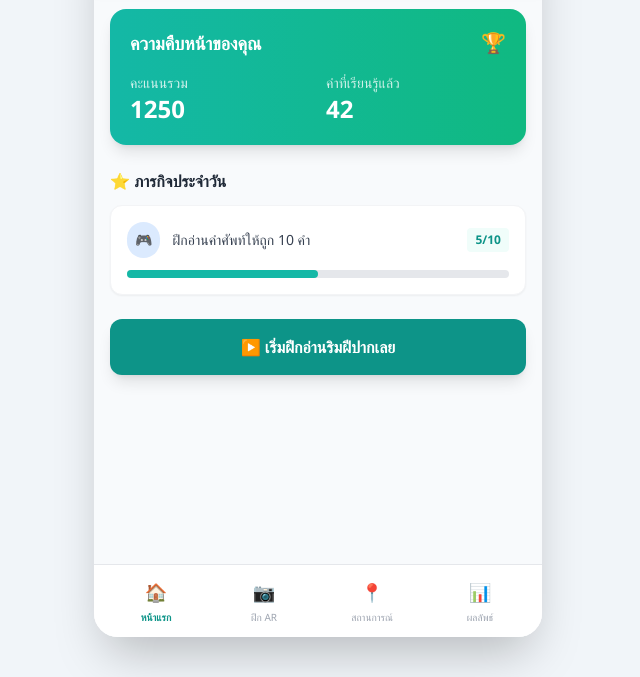
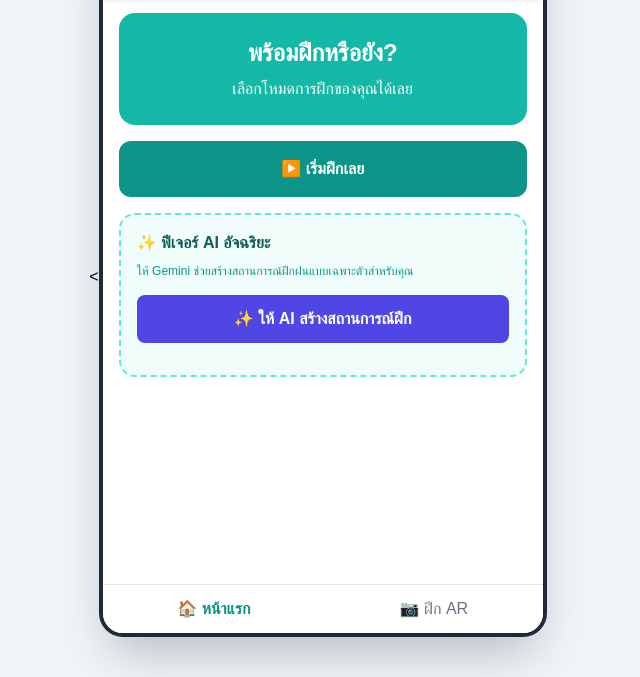
Before and after one commit to 24Piyapran/Lipcoach-ar, a plain HTML site: page index.html in a window 1280 px wide. Shown: the part 123-800 px from the top of the page, without its empty margins (322-962 px from the left). Drawn offline with nearby package versions, Linux system fonts and the light colour scheme.

Commit message:
Update index.html

```diff
--- a/index.html
+++ b/index.html
@@ -1,90 +1,104 @@
-<!DOCTYPE html>
+<<!DOCTYPE html>
 <html lang="th">
 <head>
   <meta charset="UTF-8">
   <meta name="viewport" content="width=device-width, initial-scale=1.0">
-  <title>LipCoach AR</title>
-
+  <title>LipCoach AR - AI Powered</title>
   <script src="https://cdn.tailwindcss.com"></script>
-
   <style>
-    body { font-family: 'Segoe UI', Tahoma, Geneva, Verdana, sans-serif; }
-    .pb-safe { padding-bottom: env(safe-area-inset-bottom); }
-    .icon { display: inline-block; width: 24px; height: 24px; stroke-width: 2; stroke: currentColor; fill: none; stroke-linecap: round; stroke-linejoin: round; }
+    body { font-family: sans-serif; }
+    .page { display: none; }
+    .page.active { display: block; }
   </style>
 </head>
 <body class="bg-slate-100 flex justify-center items-center min-h-screen">
 
-  <div class="w-full max-w-md h-[100vh] sm:h-[90vh] bg-white sm:rounded-3xl shadow-2xl overflow-hidden flex flex-col relative" id="app-container">
+  <div class="w-full max-w-md h-[90vh] bg-white rounded-3xl shadow-2xl overflow-hidden flex flex-col relative border-4 border-gray-800">
 
-    <header class="bg-teal-600 text-white p-4 pt-8 sm:pt-4 flex justify-between items-center z-10 shadow-md">
-      <div>
-        <h1 class="text-xl font-bold tracking-wider">LipCoach AR</h1>
-        <p class="text-xs text-teal-100">สวัสดี, เจมส์</p>
-      </div>
-      <div class="flex items-center gap-2 bg-teal-700 px-3 py-1 rounded-full">
-        <span class="text-xs">🔥 5 วัน</span>
-      </div>
+    <header class="bg-teal-600 text-white p-4 shadow-md">
+      <h1 class="text-xl font-bold">LipCoach AR</h1>
+      <p class="text-xs text-teal-100">สวัสดี, คุณ (เวอร์ชันอัจฉริยะด้วย AI)</p>
     </header>
 
-    <main class="flex-1 overflow-y-auto bg-slate-50 pb-20 p-4 space-y-6">
-      <div class="bg-gradient-to-r from-teal-500 to-emerald-500 rounded-2xl p-5 text-white shadow-lg">
-        <div class="flex justify-between items-center mb-4">
-          <h2 class="text-lg font-semibold">ความคืบหน้าของคุณ</h2>
-          <span class="text-xl">🏆</span>
+    <main class="flex-1 overflow-y-auto p-4" id="main-content">
+      <!-- หน้าแรก -->
+      <div id="page-home" class="page active space-y-4">
+        <div class="bg-teal-500 p-6 rounded-2xl text-white text-center">
+          <h2 class="text-2xl font-bold">พร้อมฝึกหรือยัง?</h2>
+          <p class="mt-2">เลือกโหมดการฝึกของคุณได้เลย</p>
         </div>
-        <div class="grid grid-cols-2 gap-4">
-          <div>
-            <p class="text-sm opacity-80">คะแนนรวม</p>
-            <p class="text-2xl font-bold">1250</p>
-          </div>
-          <div>
-            <p class="text-sm opacity-80">คำที่เรียนรู้แล้ว</p>
-            <p class="text-2xl font-bold">42</p>
-          </div>
+        <button onclick="showPage('page-practice')" class="w-full bg-teal-600 text-white py-4 rounded-xl font-bold hover:bg-teal-700">▶️ เริ่มฝึกเลย</button>
+
+        <!-- ฟีเจอร์ใหม่: Gemini API Integration -->
+        <div class="mt-6 p-4 border-2 border-dashed border-teal-300 rounded-2xl bg-teal-50">
+          <h3 class="font-bold text-teal-800 mb-2">✨ ฟีเจอร์ AI อัจฉริยะ</h3>
+          <p class="text-xs text-teal-600 mb-4">ให้ Gemini ช่วยสร้างสถานการณ์ฝึกฝนแบบเฉพาะตัวสำหรับคุณ</p>
+          <button onclick="generateScenarioWithGemini()" class="w-full bg-indigo-600 text-white py-3 rounded-lg font-bold hover:bg-indigo-700 transition-all flex items-center justify-center gap-2">
+            ✨ ให้ AI สร้างสถานการณ์ฝึก
+          </button>
+          <p id="ai-result" class="text-sm text-gray-700 mt-4 font-medium italic"></p>
         </div>
       </div>
 
-      <div>
-        <h3 class="font-bold text-gray-800 mb-3 flex items-center gap-2">⭐ ภารกิจประจำวัน</h3>
-        <div class="bg-white rounded-xl p-4 shadow-sm border border-gray-100 space-y-3">
-          <div class="flex justify-between items-center">
-            <div class="flex items-center gap-3">
-              <div class="bg-blue-100 p-2 rounded-full text-blue-600 text-sm">🎮</div>
-              <span class="text-sm font-medium text-gray-700">ฝึกอ่านคำศัพท์ให้ถูก 10 คำ</span>
-            </div>
-            <span class="text-xs font-bold text-teal-600 bg-teal-50 px-2 py-1 rounded">5/10</span>
-          </div>
-          <div class="w-full bg-gray-200 rounded-full h-2">
-            <div class="bg-teal-500 h-2 rounded-full" style="width: 50%;"></div>
+      <!-- หน้าฝึกฝน -->
+      <div id="page-practice" class="page space-y-4">
+        <div id="practice-area" class="bg-black h-64 rounded-2xl flex items-center justify-center text-white text-center p-4">
+          <div>
+            <div class="text-4xl mb-2">📷</div>
+            <p>ระบบกำลังจำลอง AR...</p>
+            <p id="word-display" class="text-2xl font-bold mt-4 text-teal-400">คำที่ต้องพูด: "สวัสดี"</p>
           </div>
         </div>
-      </div>
-
-      <div class="bg-teal-600 text-white font-bold py-4 rounded-xl shadow-lg text-center cursor-pointer">
-        ▶️ เริ่มฝึกอ่านริมฝีปากเลย
+        <div class="grid grid-cols-2 gap-3">
+          <button onclick="checkAnswer(true)" class="bg-green-500 text-white py-3 rounded-lg font-bold">✅ พูดถูก</button>
+          <button onclick="checkAnswer(false)" class="bg-red-500 text-white py-3 rounded-lg font-bold">❌ พูดผิด</button>
+        </div>
       </div>
     </main>
 
-    <nav class="absolute bottom-0 w-full bg-white border-t border-gray-200 flex justify-around py-3 px-2 z-20">
-      <button class="flex flex-col items-center justify-center w-16 h-12 text-teal-600">
-        <span class="text-lg">🏠</span>
-        <span class="text-[10px] font-bold mt-1">หน้าแรก</span>
-      </button>
-      <button class="flex flex-col items-center justify-center w-16 h-12 text-gray-400">
-        <span class="text-lg">📷</span>
-        <span class="text-[10px] mt-1">ฝึก AR</span>
-      </button>
-      <button class="flex flex-col items-center justify-center w-16 h-12 text-gray-400">
-        <span class="text-lg">📍</span>
-        <span class="text-[10px] mt-1">สถานการณ์</span>
-      </button>
-      <button class="flex flex-col items-center justify-center w-16 h-12 text-gray-400">
-        <span class="text-lg">📊</span>
-        <span class="text-[10px] mt-1">ผลลัพธ์</span>
-      </button>
+    <!-- Nav -->
+    <nav class="border-t flex justify-around py-3 bg-white">
+      <button onclick="showPage('page-home')" class="text-teal-600 font-bold">🏠 หน้าแรก</button>
+      <button onclick="showPage('page-practice')" class="text-gray-500">📷 ฝึก AR</button>
     </nav>
   </div>
 
+  <script>
+    const apiKey = ""; // ใส่ API Key ของคุณที่นี่
+
+    function showPage(pageId) {
+      document.querySelectorAll('.page').forEach(p => p.classList.remove('active'));
+      document.getElementById(pageId).classList.add('active');
+    }
+
+    async function generateScenarioWithGemini() {
+      const resultArea = document.getElementById('ai-result');
+      resultArea.innerText = "กำลังให้ AI คิดสถานการณ์ให้... รอสักครู่ครับ ✨";
+
+      try {
+        const response = await fetch(`https://generativelanguage.googleapis.com/v1beta/models/gemini-2.5-flash-preview-09-2025:generateContent?key=${apiKey}`, {
+          method: 'POST',
+          headers: { 'Content-Type': 'application/json' },
+          body: JSON.stringify({
+            contents: [{ parts: [{ text: "ช่วยคิดสถานการณ์ในชีวิตประจำวันสั้นๆ ที่น่าสนใจสำหรับการฝึกอ่านปาก 1 สถานการณ์ พร้อมระบุคำสำคัญที่ใช้ฝึก 3 คำ" }] }]
+          })
+        });
+
+        const data = await response.json();
+        const aiText = data.candidates[0].content.parts[0].text;
+        resultArea.innerText = aiText;
+      } catch (error) {
+        resultArea.innerText = "ขออภัยครับ ฟีเจอร์ AI กำลังปรับปรุง หรือกรุณาตรวจสอบ API Key อีกครั้ง";
+      }
+    }
+
+    function checkAnswer(isCorrect) {
+      if(isCorrect) {
+        alert("ยอดเยี่ยม! คุณพูดถูกต้อง");
+      } else {
+        alert("ลองใหม่อีกครั้งนะครับ คุณทำได้!");
+      }
+    }
+  </script>
 </body>
 </html>
```
